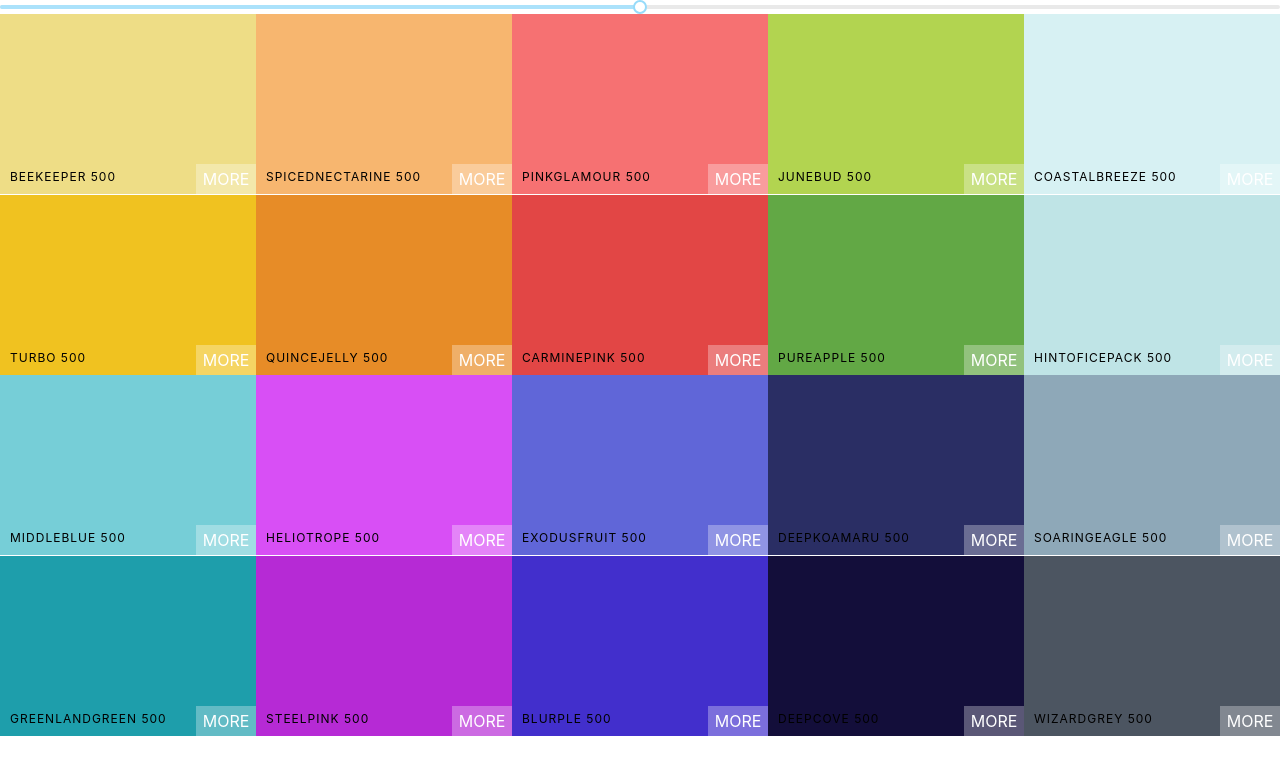
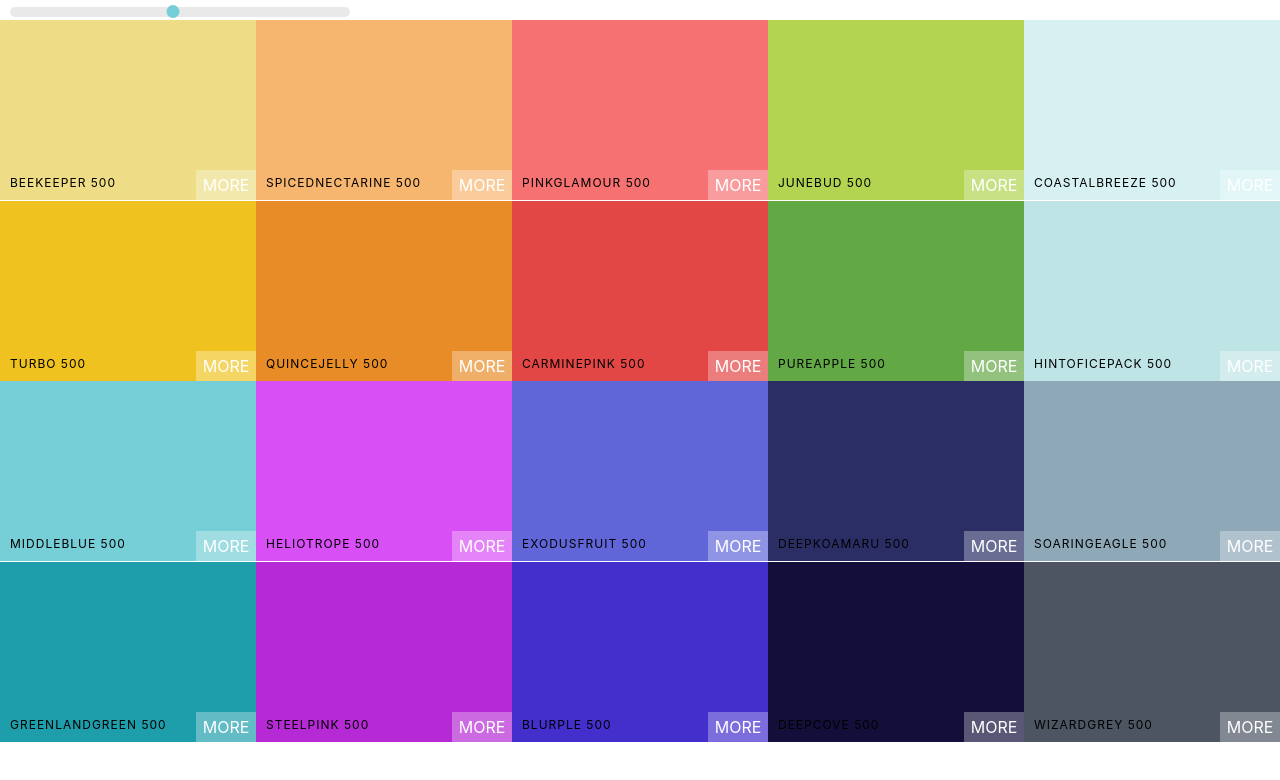
Before and after one commit to MiaoMiaoMiao3/REACT_Color_App, a React (Create React App) app: page / in a window 1280 px wide. Shown: the top 780 px of the page. Built offline with nearby package versions, Linux system fonts and the light colour scheme.

Commit message:
Style color slider

```diff
--- a/src/App.js
+++ b/src/App.js
@@ -5,7 +5,6 @@ import {generatePalette} from './colorHelpers';
 
 class App extends Component {
   render(){
-    console.log(generatePalette(seedColors[4]))
     return (
       <div>
         <Palette palette = {generatePalette(seedColors[4])} />
--- a/src/Palette.css
+++ b/src/Palette.css
@@ -5,3 +5,9 @@
 .Palette-colors{
     height: 90%;
 }
+
+.slider {
+    width: 340px;
+    margin: 0 10px;
+    display: inline-block;
+}
--- a/src/Palette.js
+++ b/src/Palette.js
@@ -1,8 +1,9 @@
 import React, {Component} from 'react';
 import ColorBox from './ColorBox';
+import 'rc-slider/assets/index.css'; //import first to override existing styles if required
 import './Palette.css'
 import Slider from 'rc-slider';
-import 'rc-slider/assets/index.css';
+
 
 class Palette extends Component{
     constructor(props){
@@ -21,11 +22,23 @@ class Palette extends Component{
         ))
         return(
             <div className = "Palette">
-                <Slider defaultValue={level}
-                    min={100}
-                    max={900}
-                    step={100}
-                    onAfterChange={this.changeLevel}/>
+                <div className = "slider">
+                    <Slider defaultValue={level}
+                        min={100}
+                        max={900}
+                        step={100}
+                        trackStyle={{backgroundColor: 'transparent'}}
+                        handleStyle={{backgroundColor: '#76ced7',
+                            outline: 'none',
+                            border: '2px solid #76ced7',
+                            boxShadow: 'none',
+                            width: '13px',
+                            height: '13px',
+                            marginLeft: '-7px',
+                            marginTop: '-2px'}}
+                        railStyle={{height: '10px'}}
+                        onAfterChange={this.changeLevel}/>
+                </div>
                 {/* navbar goes here */}
                 <div className = "Palette-colors">
                 {colorBoxes}
```
